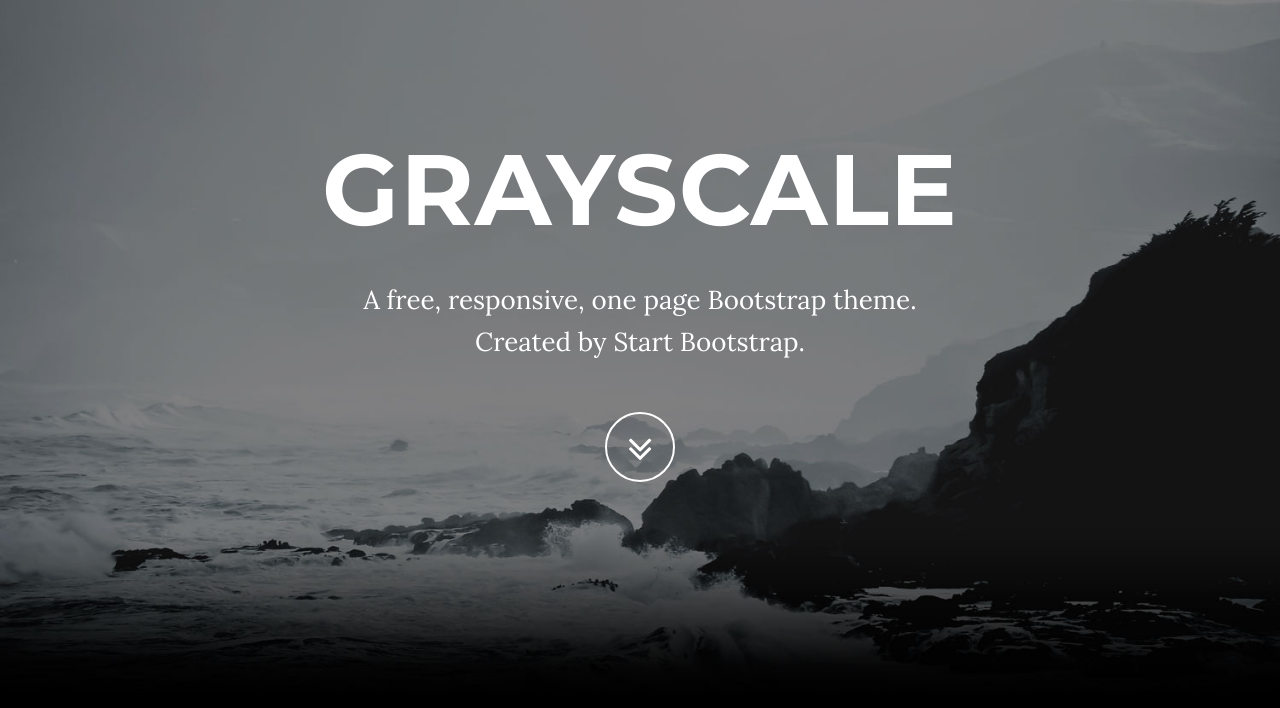
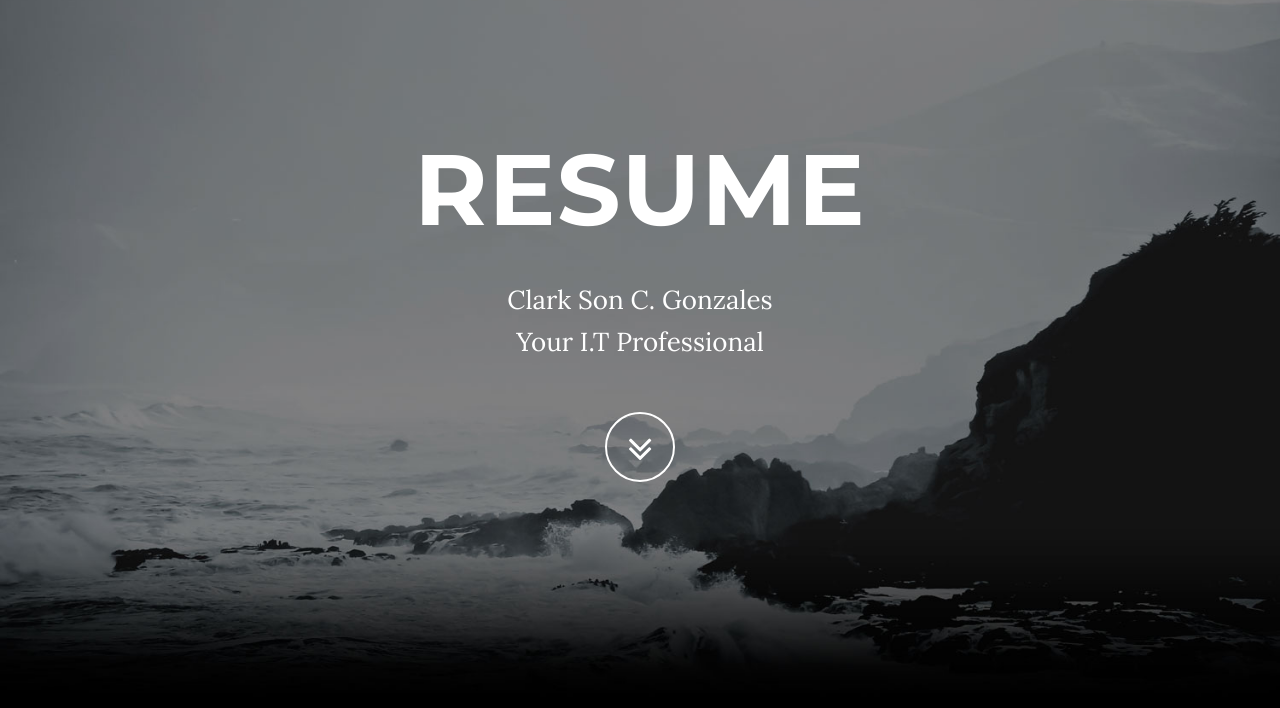
Before and after one commit to clarksongonzales/Resume, a website: page index.html in a window 1280 px wide. Shown: the part 92-800 px from the top of the page. Drawn offline with nearby package versions, Linux system fonts and the light colour scheme; some packages are replaced by stand-ins of ours.

Commit message:
Update index.html

```diff
--- a/index.html
+++ b/index.html
@@ -74,9 +74,9 @@
             <div class="container">
                 <div class="row">
                     <div class="col-md-8 col-md-offset-2">
-                        <h1 class="brand-heading">Grayscale</h1>
-                        <p class="intro-text">A free, responsive, one page Bootstrap theme.
-                            <br>Created by Start Bootstrap.</p>
+                        <h1 class="brand-heading">RESUME</h1>
+                        <p class="intro-text">Clark Son C. Gonzales
+                            <br>Your I.T Professional</p>
                         <a href="#about" class="btn btn-circle page-scroll">
                             <i class="fa fa-angle-double-down animated"></i>
                         </a>
```
